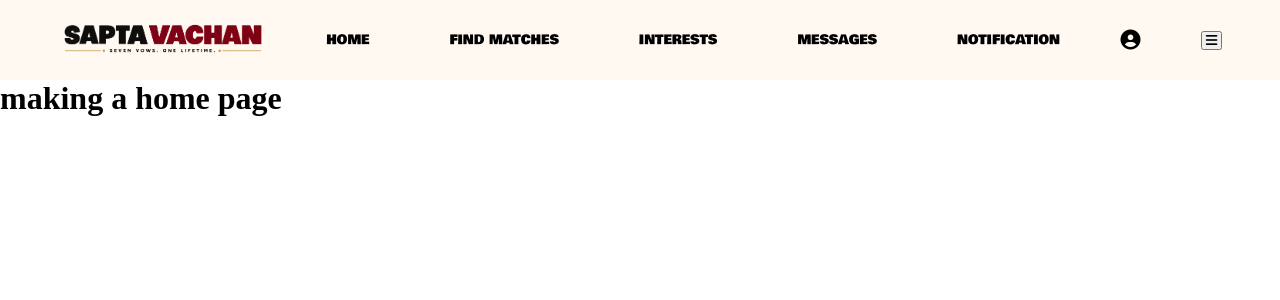
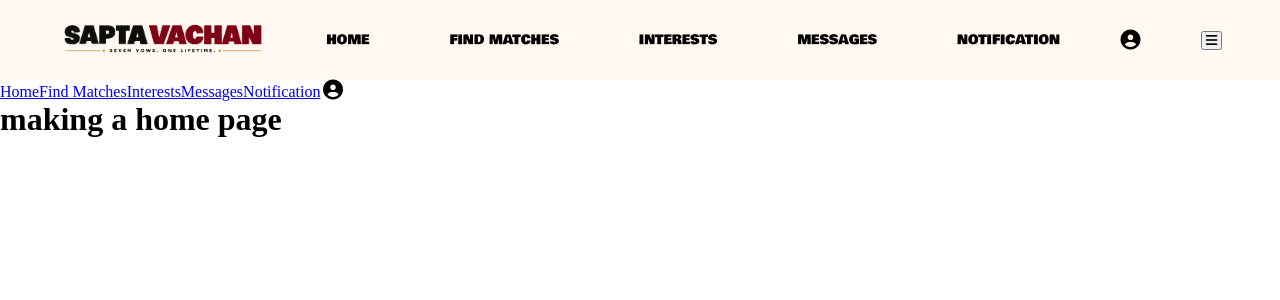
Before and after one commit to rajrai913197-png/humsafar-, a React (Vite) app: page / in a window 1280 px wide. Both pictures are taken after a click on the button 1211 px from the left and 40 px from the top of the page. Shown: the top 300 px of the page. Built offline with nearby package versions, Linux system fonts and the light colour scheme.

Commit message:
making nav visible

```diff
--- a/src/components/Navbar.jsx
+++ b/src/components/Navbar.jsx
@@ -16,8 +16,20 @@ function Navbar() {
           <Link to="/notification">Notification</Link>
         </div>
         <Link to="/myprofile" className="icon-profile"><i class="fa-solid fa-circle-user"></i></Link>
-        <button><i class="fa-solid fa-bars"></i></button>
+        <button onClick={()=> setShow(true)}><i class="fa-solid fa-bars"></i></button>
       </nav>
+      {
+        show && (
+          <div className="navLinks-home">
+          <Link to="/home">Home</Link>
+          <Link to="/findmatches">Find Matches</Link>
+          <Link to="/interests">Interests</Link>
+          <Link to="/messages">Messages</Link>
+          <Link to="/notification">Notification</Link>
+           <Link to="/myprofile" className="icon-profile"><i class="fa-solid fa-circle-user"></i></Link>
+        </div>
+        )
+      }
     </>
   )
 }
--- a/src/index.css
+++ b/src/index.css
@@ -16,6 +16,7 @@
 .navLinks{
   display: flex;
   gap: 80px;
+  z-index: 10;
 }
 .logo{
   height: 70px;
```
